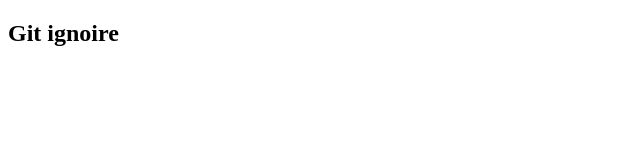
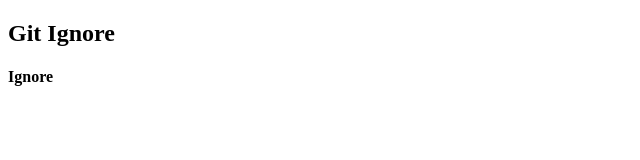
Before and after one commit to Manjit-Kumar-Singh/Working-Class, a plain HTML site: page Index.html in a window 1280 px wide. Shown: the full height of the page, 0-640 px from the left. Drawn offline with Linux system fonts and the light colour scheme.

Commit message:
Git ignore demo class

```diff
--- a/Index.html
+++ b/Index.html
@@ -6,6 +6,6 @@
     <title>TEMPERTURE</title>
 </head>
 <body>
-    <H2>Git ignoire </H2>
+    <H2>Git Ignore </H2><h4>Ignore</h4>
 </body>
 </html>
```
Also changed, not shown: 1 other file.
